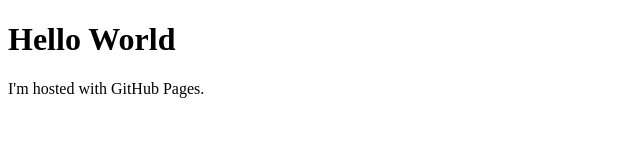
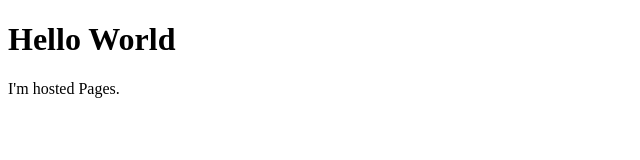
Before and after one commit to ClaudioGubitta/Gabi, a plain HTML site: page index.html in a window 1280 px wide. Shown: the whole page, without its empty margins (0-640 px from the left). Drawn offline with Linux system fonts and the light colour scheme.

Commit message:
make the second change

```diff
--- a/index.html
+++ b/index.html
@@ -2,6 +2,6 @@
 <html>
 <body>
 <h1>Hello World</h1>
-<p>I'm hosted with GitHub Pages.</p>
+<p>I'm hosted  Pages.</p>
 </body>
 </html>
```
